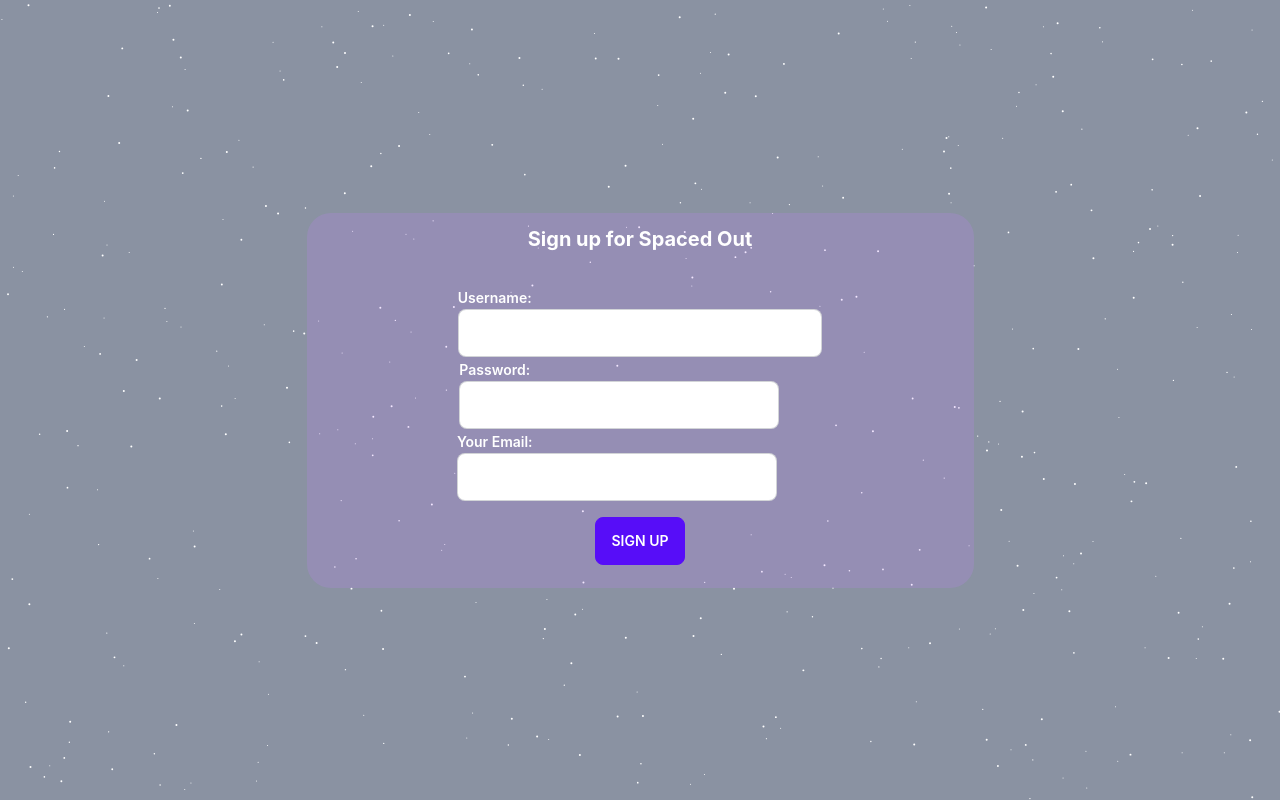
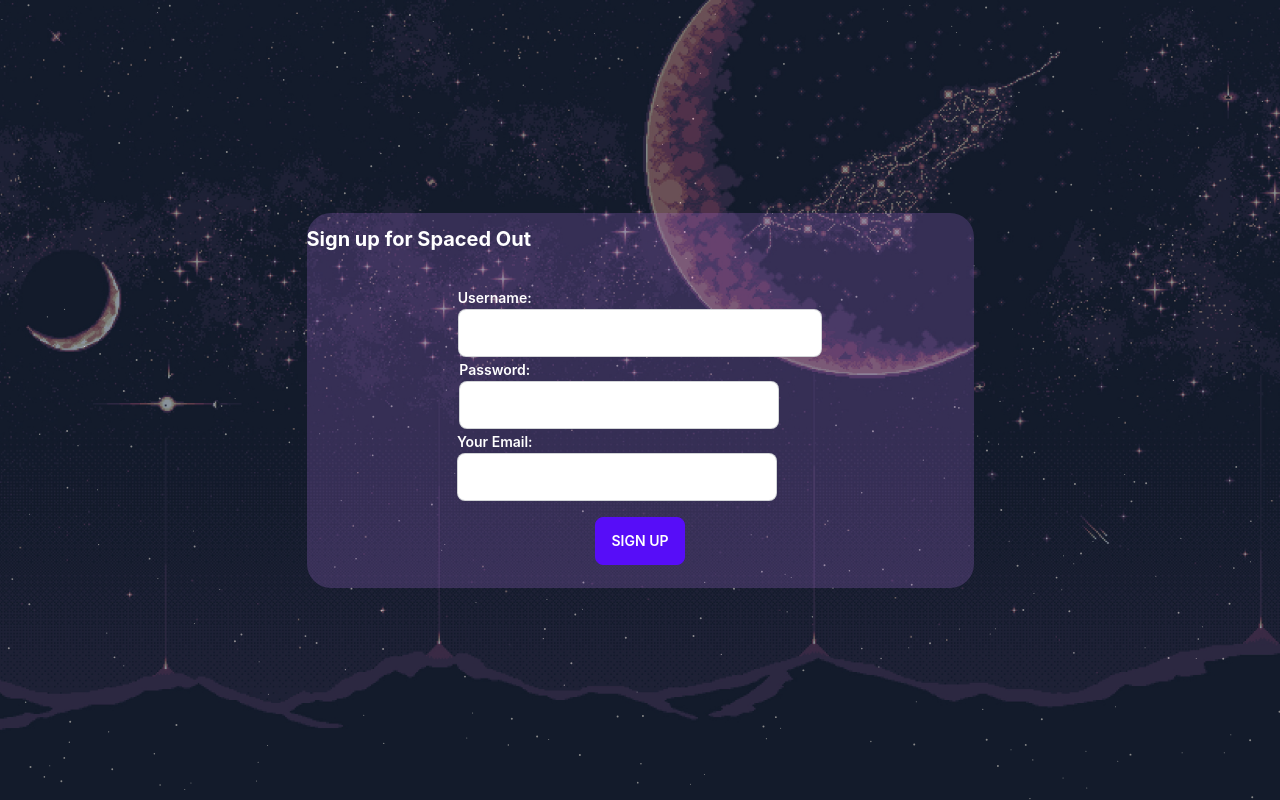
Before and after one commit to teamspacedout/spacedout, a React (Create React App) app: page /signup in a window 1280 px wide. Built offline with nearby package versions, Linux system fonts and the light colour scheme; no server answers.

Commit message:
added particles and background image

```diff
--- a/src/App.css
+++ b/src/App.css
@@ -16,3 +16,14 @@
     width: 100%;
     height: 100%;
 }
+.hero {
+    position: absolute;
+    height: 100vh;
+    background-size: cover;
+    background-image: url(./components/peakpx.jpg);
+    z-index: -2;
+}
+
+.hero::before {
+    position: relative;
+}
--- a/src/components/Background.js
+++ b/src/components/Background.js
@@ -28,7 +28,8 @@
                 left: 0,
                 width: "100%",
                 height: "100%",
-                opacity:.5}}
+                opacity:.5,
+                "z-index": -1,}}
             options={{
                 fullScreen: {
                     enable: true,
--- a/src/routes/SignUp.js
+++ b/src/routes/SignUp.js
@@ -54,7 +54,7 @@
         <div className="flex flex-col items-center justify-center h-screen">
             <div className=" bg-opacity-20  bg-purple-400 artboard artboard-horizontal phone-2 rounded-3xl">
 
-                <h1 className="hero text-white font-bold text-xl py-3"> Sign up for Spaced Out </h1>
+                <h1 className=" text-white font-bold text-xl py-3"> Sign up for Spaced Out </h1>
 
                 <form className="flex flex-col items-center" onSubmit={submitUser}>
                     <div className="mt-5">
@@ -82,13 +82,4 @@
 
 
 }
-
-
-
-
-
-
-
-
-
-    export default SignUp;
+export default SignUp;
```
